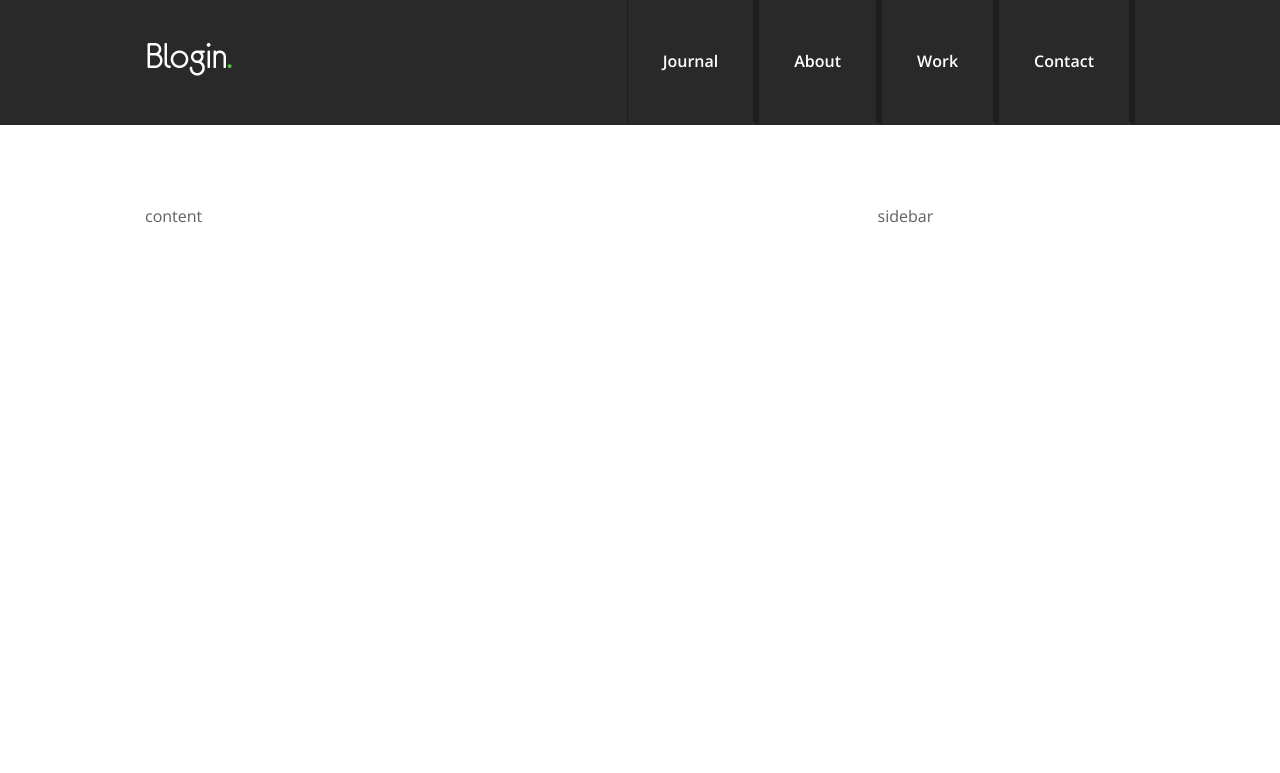
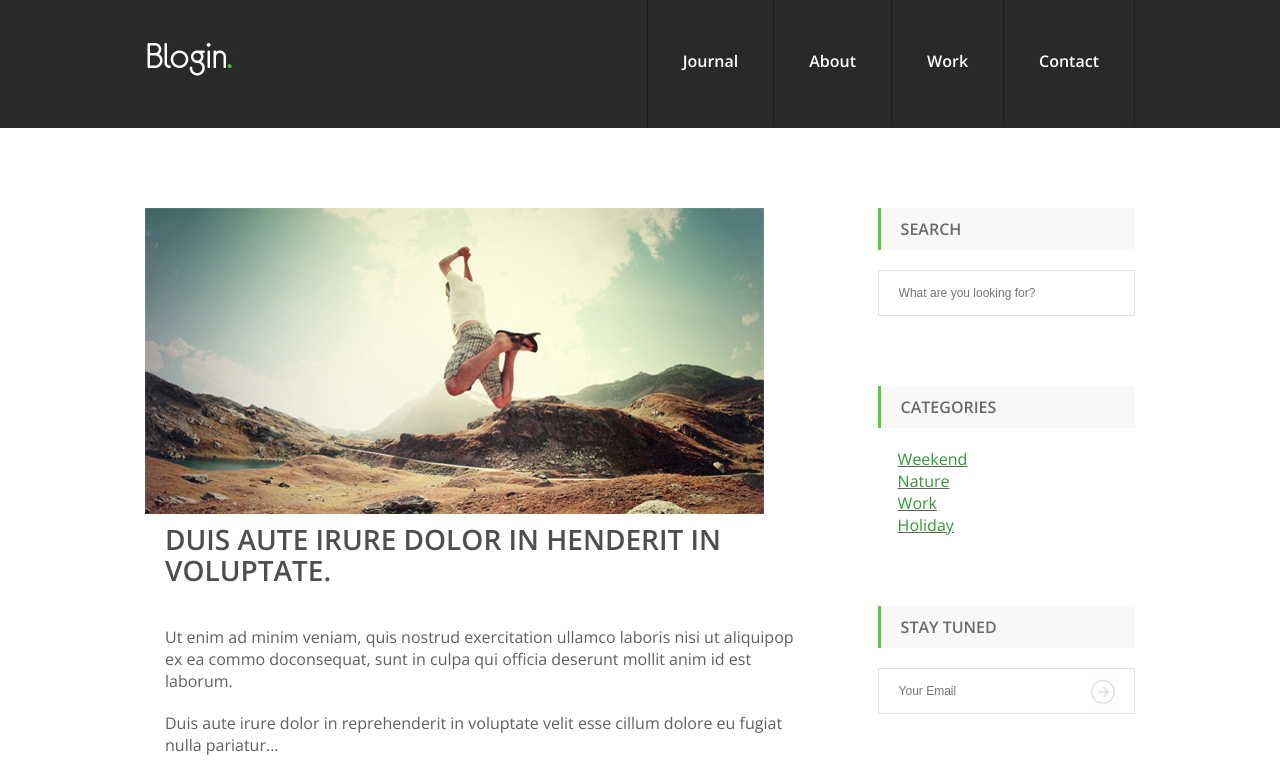
Before and after one commit to Iriyamak/BlogIn, a plain HTML site: page index.html in a window 1280 px wide. Shown: the top 773 px of the page. Drawn offline with nearby package versions, Linux system fonts and the light colour scheme.

Commit message:
add article and aside styles

```diff
--- a/index.html
+++ b/index.html
@@ -8,7 +8,7 @@
 </head>
 
 <body>
-<header>
+<header class="main-header">
   <div class="center-block">
     <a href="#"><img src="images/logo.jpg" alt="BLOGin" class="logo"></a>
     <nav>
@@ -21,9 +21,54 @@
   </nav>
   </div>
 </header>
+
   <div class="center-block">
-    <main>content</main>
-    <aside>sidebar</aside>
-    </div>
+    <main>
+      <article>
+        <header> <img src="images/img1.jpg" alt="">  </header>
+        <h2>DUIS AUTE IRURE DOLOR IN HENDERIT IN VOLUPTATE.</h2>
+        <p>Ut enim ad minim veniam, quis nostrud exercitation ullamco laboris nisi ut aliquipop ex ea commo doconsequat, sunt in culpa qui officia deserunt mollit anim id est laborum.</p>
+        <p>Duis aute irure dolor in reprehenderit in voluptate velit esse cillum dolore eu fugiat nulla pariatur...</p>
+        <p> <a href="#" class="more"> Continue reading</a> </p>
+      </article>
+      <article>
+  <header> <img src="images/img2.jpg" alt="">  </header>
+  <h2>DUIS AUTE IRURE DOLOR IN HENDERIT IN VOLUPTATE.</h2>
+  <p>Ut enim ad minim veniam, quis nostrud exercitation ullamco laboris nisi ut aliquipop ex ea commo doconsequat, sunt in culpa qui officia deserunt mollit anim id est laborum.</p>
+  <p>Duis aute irure dolor in reprehenderit in voluptate velit esse cillum dolore eu fugiat nulla pariatur...</p>
+  <p> <a href="#" class="more"> Continue reading</a> </p>
+</article>
+    </main>
+
+    <aside>
+      <div class="widget">
+        <h2>Search</h2>
+        <form action="" method="get">
+          <input type="search" name="search" class="search" placeholder="What are you looking for?">
+      </div>
+      <div class="widget">
+        <h2>Categories</h2>
+          <nav>
+            <ul>
+              <li> <a href="#">Weekend</a></li>
+              <li> <a href="#">Nature</a></li>
+              <li> <a href="#">Work</a></li>
+              <li> <a href="#">Holiday</a></li>
+            </ul>
+          </nav>
+      </div>
+      <div class="widget">
+        <h2>Stay tuned</h2>
+          <div class="subscribe">
+            <form action="" method="get">
+            <input type="email" name="email" placeholder="Your Email" class="subscr-input">
+            <input type="image" src="images/sbscr-btn.jpg" class="subscr-image">
+          </div>
+      </div>
+      <div class="widget">
+        <img src="images/banner.jpg" alt="banner">
+      </div>
+    </aside>
+        </div>
 </body>
 </html>
--- a/style.css
+++ b/style.css
@@ -66,7 +66,7 @@ body {
 }
 a, a:visited { /* порядок правил для ссылок имеет значение */
 	color: #339933;
-	text-decoration: underline;
+	text-decoration: none;
 }
 a:hover {
 	color: #339933;
@@ -92,7 +92,7 @@ img{
     display: table;
 }
 /* --------------- /базовые настройки ---------*/
-header{
+.main-header{
 	background-color: #292929;
 	overflow: hidden;
 
@@ -114,12 +114,11 @@ float:left;
 }
 .menu a {
 	text-decoration: none;
-
 	color: #fff;
 	padding: 50px 35px;
 	display: block;
-		border-bottom: 3px solid #292929; /*чтобы не прыгало меню при наведении*/
-	border-right: 6px solid #1d1d1d;
+	border-bottom: 6px solid #292929; /*чтобы не прыгало меню при наведении*/
+	border-right: 1px solid #1d1d1d;
 }
 .menu li:first-child{
 	border-left: 1px solid #1d1d1d;
@@ -133,8 +132,78 @@ main{
 	width: 67%; /*620 ширина блока/990 ширина макета *100%=62% */
 	margin-top:80px;
 }
+article{
+	margin-bottom: 70px;
+}
+article>header{
+	margin-bottom: 10px;
+	font-size: 0; /* убираем проствет после картинки*/
+}
+article>h2{
+	font-size: 1.75em;
+	font-weight: bold;
+	text-transform: uppercase;
+	line-height: 1.1;
+	margin: 0 0 40px 20px;
+	color:#4f4e4e;
+}
+article>p {
+	margin: 0 0 20px 20px;
+}
+a.more {
+	border: 2px solid #c2c2c2;
+	border-radius: 20px;
+	color:#c2c2c2;
+	padding: 7px 20px;
+	display: inline-block;
+}
+a.more:hover {
+	color: #339933;
+	border-color: #339933;
+}
 aside{
 	margin-top:80px;
 	float: right;
-	width: 26%/*праваЯ граница -левая/общую ширину блока*/
+	width: 26% /*праваЯ граница -левая/общую ширину блока*/
 }
+.widget{
+	margin-bottom: 70px;
+}
+.widget>h2{
+	text-transform: uppercase;
+	color: #6c6969;
+	font-weight: bold;
+	background-color: #f8f8f8;
+	border-left: 3px solid #58c93a;
+	padding: 10px 20px;
+	margin-bottom: 20px;
+}
+.search,
+.subscr-input{
+	box-sizing: border-box;
+	color: #b9b9b9;
+	font-size: .75em;
+	padding: 15px 20px;
+	width: 100%;
+	border: 1px solid #e1e0e0;
+}
+
+.widget>nav{
+	margin-left:20px;
+	text-decoration: underline;
+}
+/*Позиционируем, чтобы при любом разрешении экрана форма с кнопкой оставались в таком же виде*/
+.subscribe{
+	position: relative;
+	width: 100%;
+	height: 48px;/*из-за абсол. позиционирования внутри - высоты у блока нет. задаем на общий размер формы*/
+}
+.subscr-input{
+	position: absolute;
+	top: 0; left: 0;
+	padding-right: 50px; /*чтобы текст не заходил за кнопку-картинку*/
+}
+.subscr-image{
+	position: absolute;
+	right: 20px; 	top:10px; /*выравниваем картику по центру строки*/
+}
```
Also changed, not shown: images/sbscr-btn.jpg (added).
